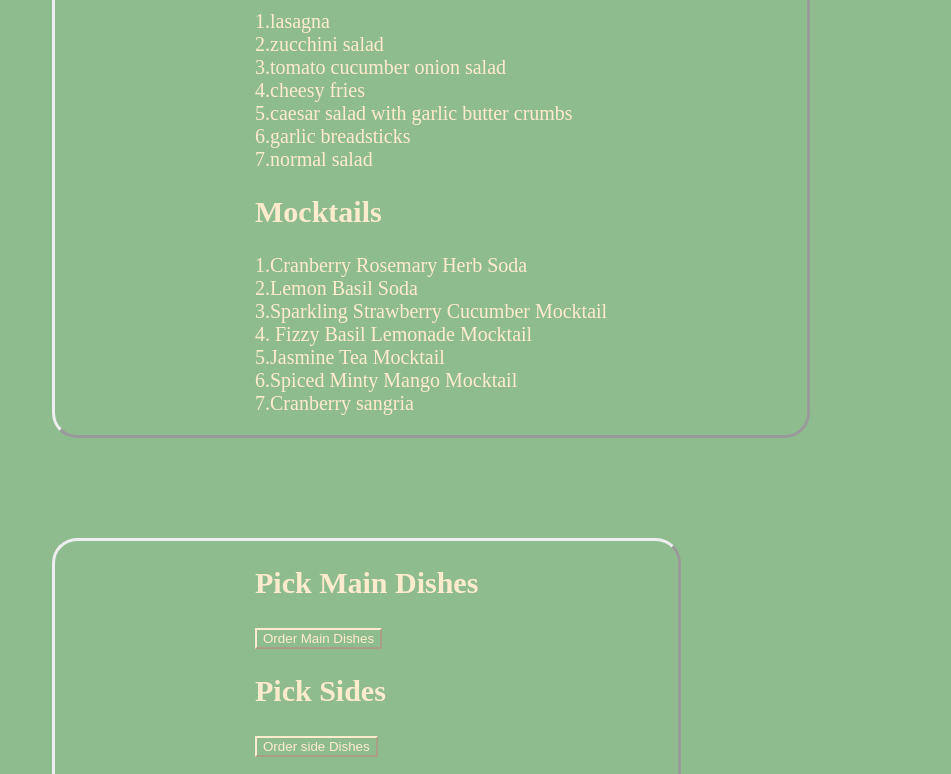
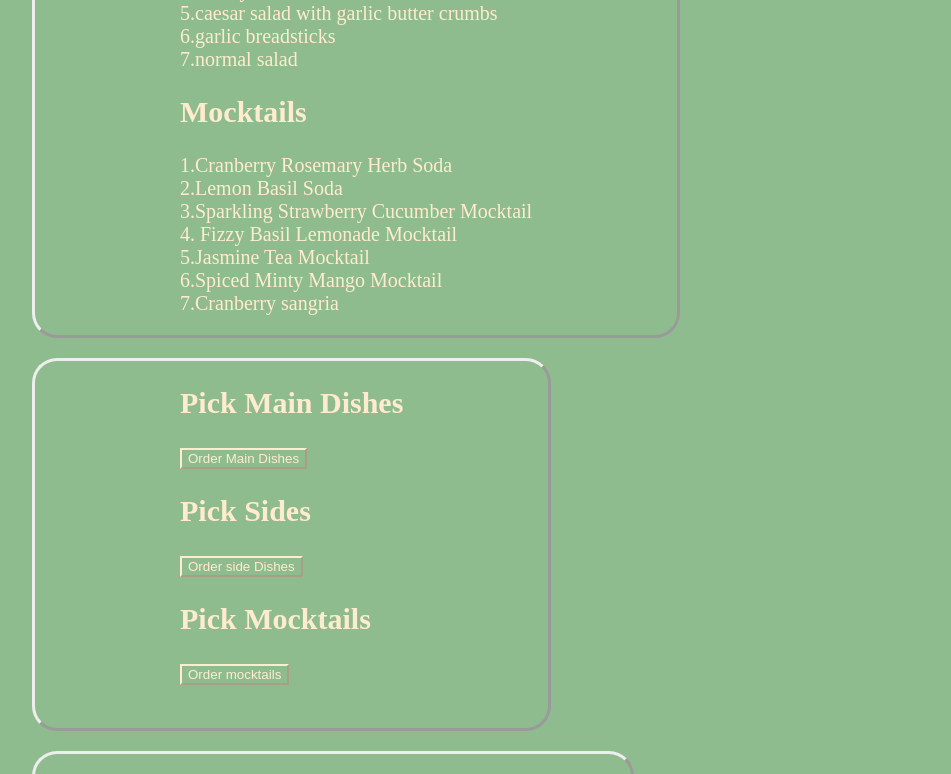
Before and after one commit to panchal1694/finalProjectGWC, a plain HTML site: page index.html in a window 1280 px wide. Shown: the part 671-1445 px from the top of the page, without its empty margins (56-1007 px from the left). Drawn offline with Linux system fonts and the light colour scheme.

Commit message:
hello done

```diff
--- a/script.js
+++ b/script.js
@@ -87,6 +87,8 @@
                 }
 
             }
+            stotal = cost + (cost/10);
+                document.getElementById("subtotal").innerHTML="$" + stotal
 
         }
 
@@ -104,6 +106,8 @@
                 }
 
             }
+            stotal = cost + (cost/10);
+                document.getElementById("subtotal").innerHTML="$" + stotal
         }
             function createbevs(){
                 orderbevs=1
@@ -117,6 +121,7 @@
                     }
 
                 }
+                 stotal = cost + (cost/10);
                 document.getElementById("subtotal").innerHTML="$" + stotal
 
 
--- a/style.css
+++ b/style.css
@@ -33,11 +33,12 @@
 section{
     border-style: outset;
     float:left;
-    margin-left: 100px;
+    margin-left: 80px;
     margin-right: 10px;
-    margin-top: 100px;
-    padding-left: 200px;
-    padding-right: 200px;
+    margin-top: 0px;
+    margin-bottom: 20px;
+    padding-left: 145px;
+    padding-right: 145px;
     border-radius: 25px;
 
 }
```
